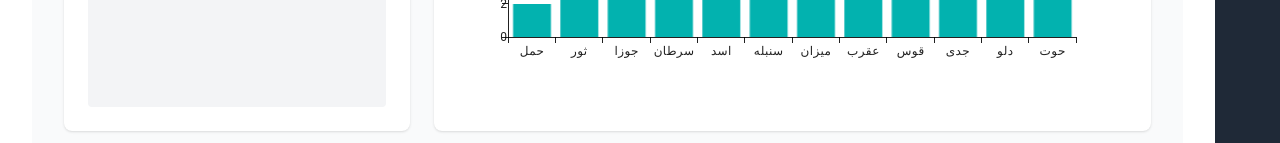
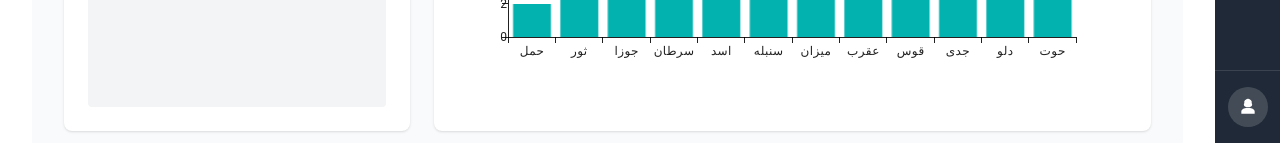
Before and after one commit to Hushmand-Shahar-Information-Technology/astras-frontend, a Next.js app: page / in a window 1280 px wide. Both pictures are taken after a click on the button 1032 px from the left and 32 px from the top of the page. Shown: the part 657-800 px from the top of the page. Built offline with nearby package versions, Linux system fonts and the light colour scheme.

Commit message:
feat: enhance mini drawer functionality by adding profile icon button in sidebar

```diff
--- a/app/components/profile/sidebar-profile.tsx
+++ b/app/components/profile/sidebar-profile.tsx
@@ -1,6 +1,6 @@
 "use client";
 
-import { Box, Collapse, List, ListItemButton, ListItemText, Divider } from "@mui/material";
+import { Box, Collapse, List, ListItemButton, ListItemText, Divider, IconButton } from "@mui/material";
 import Person3Icon from "@mui/icons-material/Person3";
 import ExpandLess from "@mui/icons-material/ExpandLess";
 import ExpandMore from "@mui/icons-material/ExpandMore";
@@ -14,7 +14,40 @@ export default function SideBarProfile({ isMiniDrawer }: SideBarProfileProps) {
   const [isProfileMenuOpen, setIsProfileMenuOpen] = useState(false);
 
   if (isMiniDrawer) {
-    return null; // Don't render anything in mini mode
+    return (
+      <Box
+        sx={{
+          mt: "auto",
+          p: 2,
+          borderTop: 1,
+          borderColor: "rgba(255, 255, 255, 0.12)",
+          display: 'flex',
+          justifyContent: 'center',
+        }}
+      >
+        <ListItemButton
+          sx={{
+            minWidth: 40,
+            width: 40,
+            height: 40,
+            borderRadius: '50%',
+            p: 0,
+            justifyContent: 'center',
+            bgcolor: 'rgba(255, 255, 255, 0.16)',
+            '&:hover': {
+              bgcolor: 'rgba(255, 255, 255, 0.24)',
+            },
+          }}
+        >
+          <Person3Icon
+            sx={{
+              color: 'white',
+              fontSize: 20,
+            }}
+          />
+        </ListItemButton>
+      </Box>
+    );
   }
 
   return (
```
